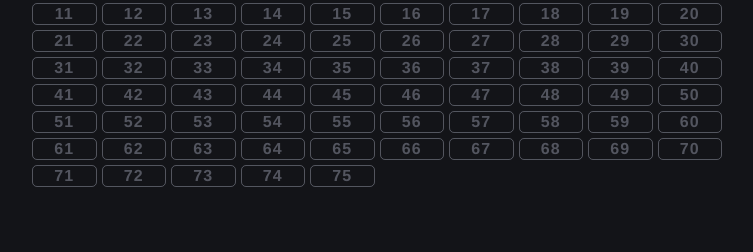
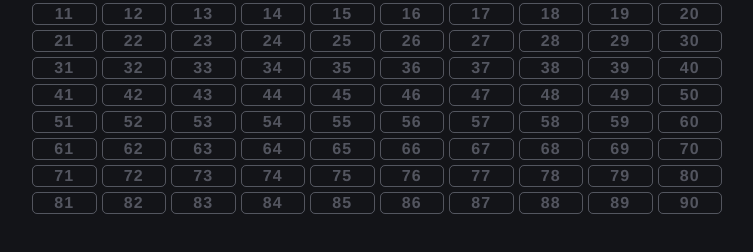
Before and after one commit to mikklf/bingo-node-websockets, a website: page public/index.html in a window 1280 px wide. Shown: the part 92-344 px from the top of the page, without its empty margins (263-1016 px from the left). Drawn offline with nearby package versions, Linux system fonts and the light colour scheme; files that its build step writes are made by us from their sources; no server answers; files whose address does not match are found by name.

Commit message:
Add more numbers

```diff
--- a/bingo.js
+++ b/bingo.js
@@ -7,7 +7,7 @@ class Bingo {
     createNumbers() {
         // Generate list of 75 numbers
         let numbers = []
-        for (let i = 1; i <= 75; i++) {
+        for (let i = 1; i <= 90; i++) {
             numbers.push(i)
         }
         // Shuffle list
--- a/public/index.html
+++ b/public/index.html
@@ -114,6 +114,24 @@
             <th id="num-73">73</th>
             <th id="num-74">74</th>
             <th id="num-75">75</th>
+            <th id="num-76">76</th>
+            <th id="num-77">77</th>
+            <th id="num-78">78</th>
+            <th id="num-79">79</th>
+            <th id="num-80">80</th>
+        </tr>
+
+        <tr>
+            <th id="num-81">81</th>
+            <th id="num-82">82</th>
+            <th id="num-83">83</th>
+            <th id="num-84">84</th>
+            <th id="num-85">85</th>
+            <th id="num-86">86</th>
+            <th id="num-87">87</th>
+            <th id="num-88">88</th>
+            <th id="num-89">89</th>
+            <th id="num-90">90</th>
         </tr>
 
     </table>
```
Also changed, not shown: 1 other file.
